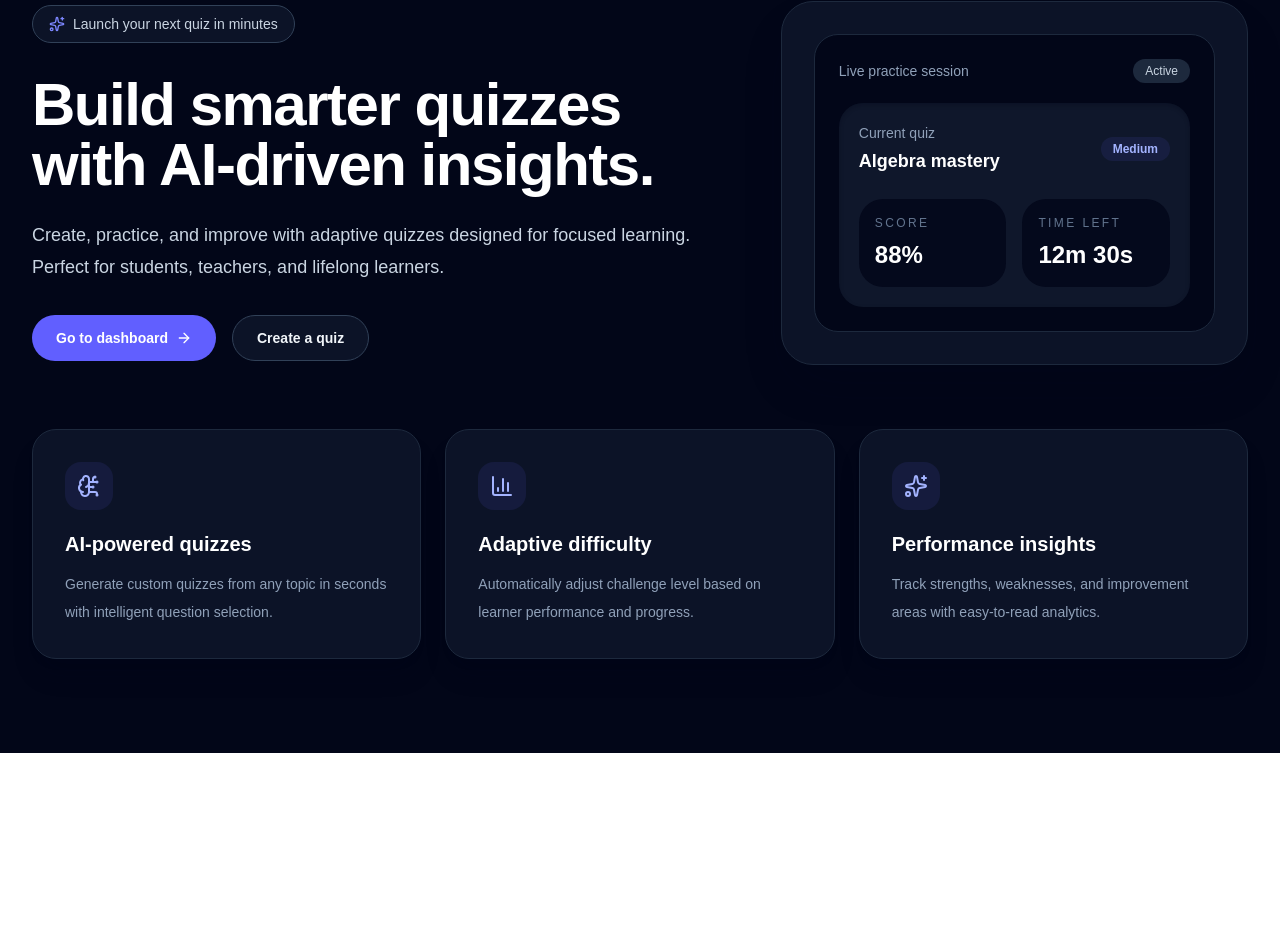
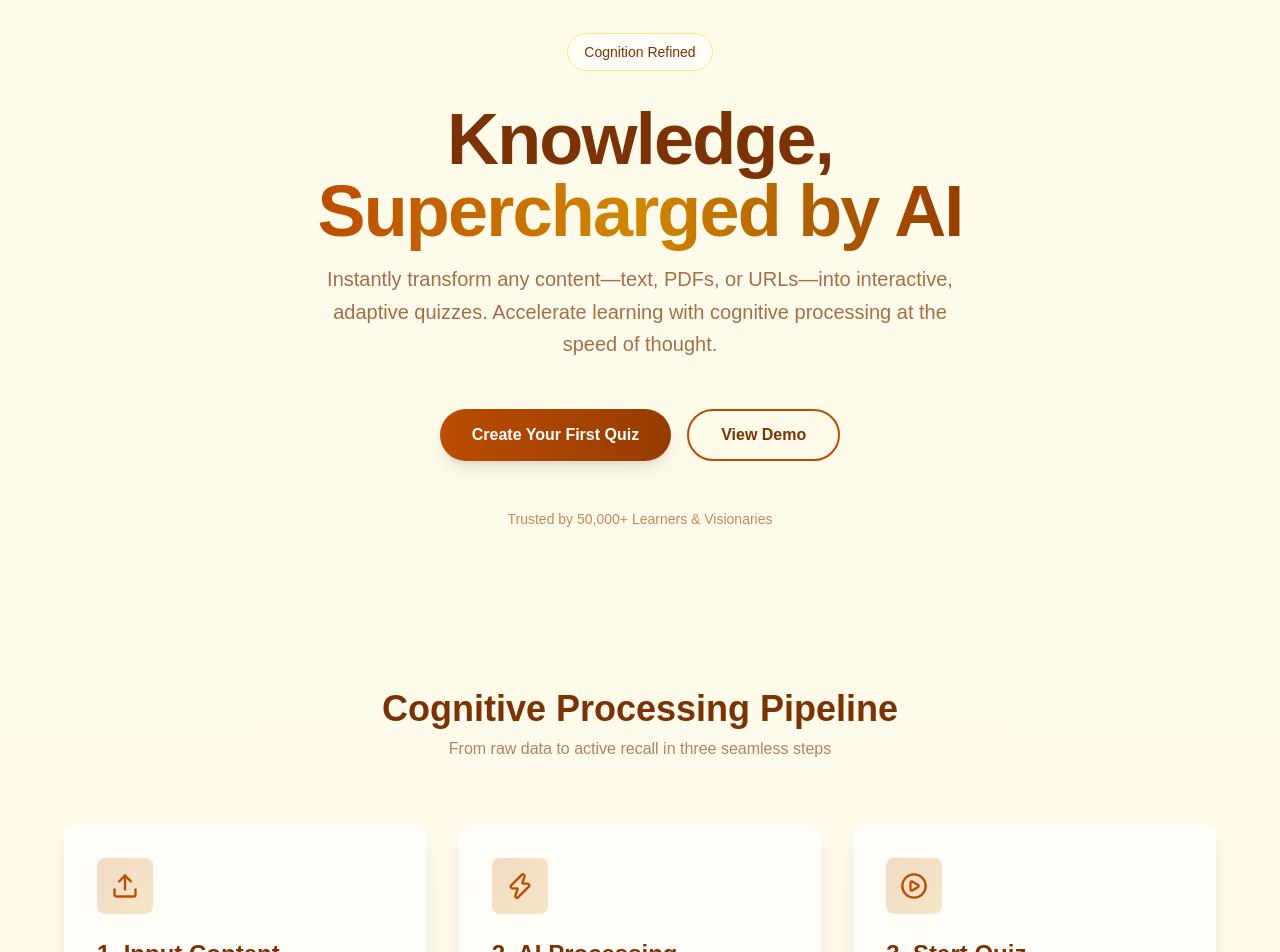
Before and after one commit to vanshtibrewal247/AI_QUIZ_MAKER, a Next.js app: page / in a window 1280 px wide. Shown: the part 47-999 px from the top of the page. Before the commit the page ends 800 px from the top, so only its background shows below. Built offline with nearby package versions, Linux system fonts and the light colour scheme.

Commit message:
updated landing page

```diff
--- a/app/page.tsx
+++ b/app/page.tsx
@@ -1,97 +1,119 @@
 import Link from "next/link";
-import { ArrowRight, Sparkles, BarChart3, BrainCircuit } from "lucide-react";
+import { Upload, Zap, PlayCircle } from "lucide-react";
 
-const features = [
+const processingSteps = [
   {
-    title: "AI-powered quizzes",
-    description: "Generate custom quizzes from any topic in seconds with intelligent question selection.",
+    number: 1,
+    title: "Input Content",
+    description: "Upload PDFs, paste text, or provide URLs. The system ingests your raw knowledge base securely.",
+    icon: Upload,
   },
   {
-    title: "Adaptive difficulty",
-    description: "Automatically adjust challenge level based on learner performance and progress.",
+    number: 2,
+    title: "AI Processing",
+    description: "Our neural engine analyzes the content, extracts key concepts, and formulates challenging questions.",
+    icon: Zap,
   },
   {
-    title: "Performance insights",
-    description: "Track strengths, weaknesses, and improvement areas with easy-to-read analytics.",
+    number: 3,
+    title: "Start Quiz",
+    description: "Engage with adaptive quizzes. Receive instant, intelligent feedback to solidify your understanding.",
+    icon: PlayCircle,
   },
 ];
 
 export default function Home() {
   return (
-    <div className="min-h-screen bg-slate-950 text-slate-100">
-      <main className="mx-auto flex min-h-screen max-w-7xl flex-col px-6 py-12 lg:px-8">
-        <section className="grid gap-12 lg:grid-cols-[1.2fr_0.8fr] lg:items-center">
-          <div className="space-y-8">
-            <div className="inline-flex items-center gap-2 rounded-full border border-slate-700 bg-slate-900/80 px-4 py-2 text-sm text-slate-300">
-              <Sparkles className="h-4 w-4 text-indigo-400" />
-              Launch your next quiz in minutes
+    <div className="min-h-screen bg-gradient-to-b from-amber-50 via-amber-50 to-orange-50">
+      <main className="flex flex-col">
+        {/* Hero Section */}
+        <section className="flex min-h-[80vh] flex-col items-center justify-center px-6 py-20 lg:px-8">
+          <div className="text-center space-y-8 max-w-4xl">
+            {/* Badge */}
+            <div className="inline-flex items-center gap-2 rounded-full border border-amber-200 bg-white/50 px-4 py-2 text-sm font-medium text-amber-900 backdrop-blur">
+              Cognition Refined
             </div>
-            <div className="space-y-6">
-              <h1 className="max-w-2xl text-5xl font-semibold tracking-tight text-white sm:text-6xl">
-                Build smarter quizzes with AI-driven insights.
+
+            {/* Headline */}
+            <div className="space-y-4">
+              <h1 className="text-5xl md:text-7xl font-bold tracking-tight">
+                <span className="text-amber-900">Knowledge,</span>
+                <br />
+                <span className="bg-gradient-to-r from-amber-700 via-yellow-600 to-amber-800 bg-clip-text text-transparent">
+                  Supercharged by AI
+                </span>
               </h1>
-              <p className="max-w-2xl text-lg leading-8 text-slate-300">
-                Create, practice, and improve with adaptive quizzes designed for focused learning. Perfect for students, teachers, and lifelong learners.
+              <p className="text-lg md:text-xl text-amber-900/70 max-w-2xl mx-auto leading-relaxed">
+                Instantly transform any content—text, PDFs, or URLs—into interactive, adaptive quizzes. Accelerate learning with cognitive processing at the speed of thought.
               </p>
             </div>
-            <div className="flex flex-col gap-4 sm:flex-row">
+
+            {/* CTA Buttons */}
+            <div className="flex flex-col sm:flex-row gap-4 justify-center pt-4">
+              <Link
+                href="/quiz/create"
+                className="inline-flex items-center justify-center rounded-full bg-gradient-to-r from-amber-700 to-amber-800 text-white px-8 py-3 font-semibold shadow-lg hover:shadow-xl hover:from-amber-800 hover:to-amber-900 transition-all"
+              >
+                Create Your First Quiz
+              </Link>
               <Link
                 href="/dashboard"
-                className="inline-flex items-center justify-center rounded-full bg-indigo-500 px-6 py-3 text-sm font-semibold text-white transition hover:bg-indigo-400"
+                className="inline-flex items-center justify-center rounded-full border-2 border-amber-700 text-amber-900 px-8 py-3 font-semibold hover:bg-white/30 transition-all"
               >
-                Go to dashboard
-                <ArrowRight className="ml-2 h-4 w-4" />
-              </Link>
-              <Link
-                href="/quiz/create"
-                className="inline-flex items-center justify-center rounded-full border border-slate-700 bg-slate-900/80 px-6 py-3 text-sm font-semibold text-slate-100 transition hover:border-slate-500 hover:bg-slate-800"
-              >
-                Create a quiz
+                View Demo
               </Link>
             </div>
+
+            {/* Trust Statement */}
+            <p className="text-sm text-amber-800/60 pt-4">
+              Trusted by 50,000+ Learners & Visionaries
+            </p>
           </div>
+        </section>
 
-          <div className="rounded-[2rem] border border-slate-800 bg-slate-900/80 p-8 shadow-2xl shadow-slate-950/20">
-            <div className="rounded-3xl border border-slate-800 bg-slate-950 p-6">
-              <div className="mb-5 flex items-center justify-between text-slate-400">
-                <span className="text-sm">Live practice session</span>
-                <span className="rounded-full bg-slate-800 px-3 py-1 text-xs text-slate-300">Active</span>
-              </div>
-              <div className="space-y-4">
-                <div className="rounded-3xl bg-slate-900 p-5 shadow-inner shadow-slate-950/30">
-                  <div className="flex items-center justify-between gap-4">
-                    <div>
-                      <p className="text-sm text-slate-400">Current quiz</p>
-                      <p className="mt-1 text-lg font-semibold text-white">Algebra mastery</p>
+        {/* Cognitive Processing Pipeline */}
+        <section className="px-6 py-20 lg:px-8">
+          <div className="max-w-6xl mx-auto">
+            <div className="text-center mb-16 space-y-2">
+              <h2 className="text-4xl font-bold text-amber-900">
+                Cognitive Processing Pipeline
+              </h2>
+              <p className="text-amber-900/60">
+                From raw data to active recall in three seamless steps
+              </p>
+            </div>
+
+            <div className="grid md:grid-cols-3 gap-8">
+              {processingSteps.map((step) => {
+                const Icon = step.icon;
+                return (
+                  <div
+                    key={step.number}
+                    className="flex flex-col items-start p-8 rounded-2xl bg-white/60 border border-white shadow-lg hover:shadow-xl hover:bg-white/80 transition-all backdrop-blur-sm"
+                  >
+                    <div className="flex items-center justify-center h-14 w-14 rounded-lg bg-gradient-to-br from-amber-700/20 to-yellow-600/20 mb-6">
+                      <Icon className="h-7 w-7 text-amber-700" />
                     </div>
-                    <div className="rounded-2xl bg-indigo-500/10 px-3 py-1 text-xs font-semibold text-indigo-300">Medium</div>
-                  </div>
-                  <div className="mt-6 grid grid-cols-2 gap-4 text-sm text-slate-300">
-                    <div className="rounded-3xl bg-slate-950/80 p-4">
-                      <p className="text-xs uppercase tracking-[0.2em] text-slate-500">Score</p>
-                      <p className="mt-2 text-2xl font-semibold text-white">88%</p>
-                    </div>
-                    <div className="rounded-3xl bg-slate-950/80 p-4">
-                      <p className="text-xs uppercase tracking-[0.2em] text-slate-500">Time left</p>
-                      <p className="mt-2 text-2xl font-semibold text-white">12m 30s</p>
+                    <div className="space-y-3">
+                      <h3 className="text-2xl font-bold text-amber-900">
+                        {step.number}. {step.title}
+                      </h3>
+                      <p className="text-amber-900/70 leading-relaxed">
+                        {step.description}
+                      </p>
                     </div>
                   </div>
-                </div>
-              </div>
+                );
+              })}
             </div>
           </div>
         </section>
 
-        <section className="mt-16 grid gap-6 lg:grid-cols-3">
-          {features.map((feature) => (
-            <article key={feature.title} className="overflow-hidden rounded-3xl border border-slate-800 bg-slate-900/80 p-8 shadow-xl shadow-slate-950/20">
-              <div className="mb-5 flex h-12 w-12 items-center justify-center rounded-2xl bg-indigo-500/10 text-indigo-300">
-                {feature.title.includes("AI") ? <BrainCircuit className="h-6 w-6" /> : feature.title.includes("difficulty") ? <BarChart3 className="h-6 w-6" /> : <Sparkles className="h-6 w-6" />}
-              </div>
-              <h2 className="text-xl font-semibold text-white">{feature.title}</h2>
-              <p className="mt-3 text-sm leading-7 text-slate-400">{feature.description}</p>
-            </article>
-          ))}
+        {/* Footer CTA */}
+        <section className="px-6 py-16 lg:px-8 text-center">
+          <p className="text-sm text-amber-800/60">
+            © 2024 QuizMind AI. Cognition Expanded.
+          </p>
         </section>
       </main>
     </div>
```
